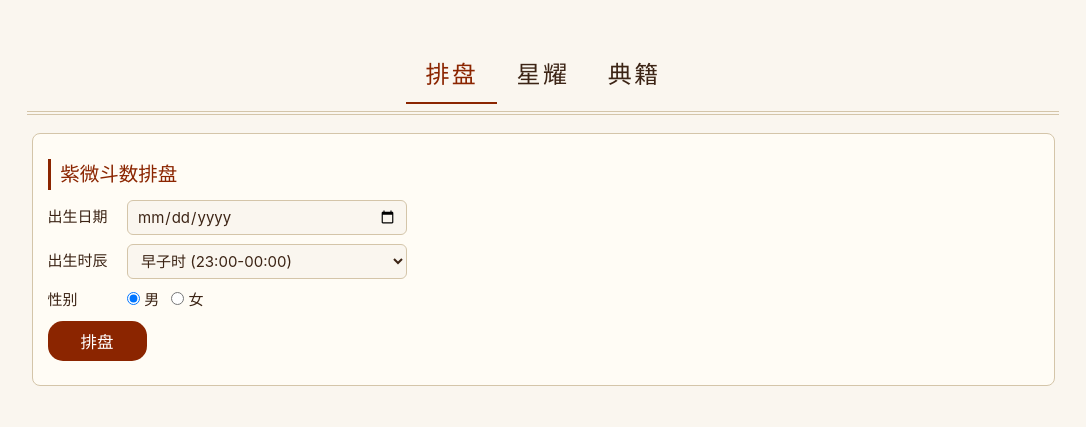
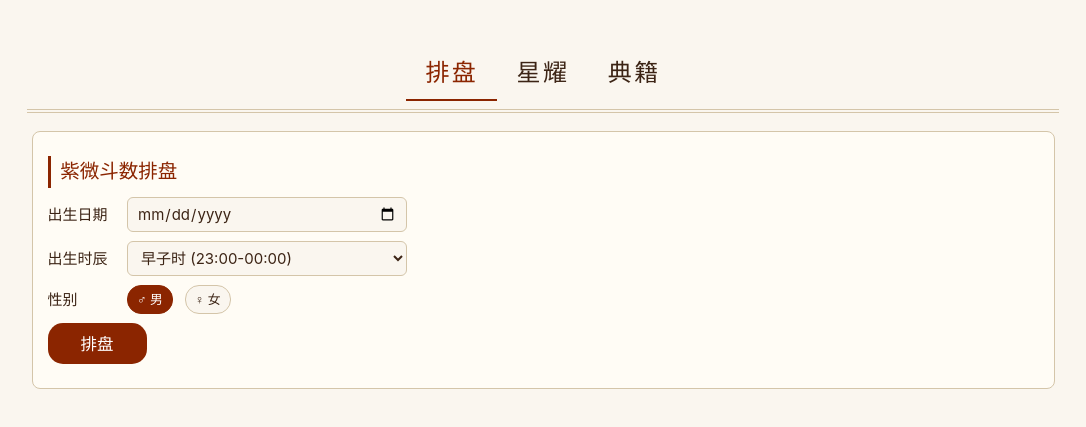
Before and after one commit to goblinjj/Astrology, a Vue app: page / in a window 1280 px wide. Shown: the part 175-602 px from the top of the page, without its empty margins (97-1183 px from the left). Built offline with nearby package versions, Linux system fonts and the light colour scheme.

Commit message:
Refactor: Redesign the compact form layout and enhance the gender selection UI with new toggle buttons in the Paipan view.

```diff
--- a/src/views/Paipan.vue
+++ b/src/views/Paipan.vue
@@ -85,8 +85,12 @@ function getPalaceScopes(p) {
       </div>
       <div class="form-row">
         <span class="label-text">性别</span>
-        <label class="radio-label"><input type="radio" v-model="gender" value="男" /> 男</label>
-        <label class="radio-label"><input type="radio" v-model="gender" value="女" /> 女</label>
+        <label class="gender-toggle" :class="{ active: gender === '男' }">
+          <input type="radio" v-model="gender" value="男" />♂ 男
+        </label>
+        <label class="gender-toggle" :class="{ active: gender === '女' }">
+          <input type="radio" v-model="gender" value="女" />♀ 女
+        </label>
       </div>
       <div class="form-row">
         <button class="btn-generate" @click="generate">排盘</button>
@@ -95,13 +99,22 @@ function getPalaceScopes(p) {
 
     <!-- Compact Form -->
     <div v-if="astrolabe" class="form-compact">
-      <input type="date" v-model="date" class="form-input-sm" />
-      <select v-model="timeIndex" class="form-input-sm">
-        <option v-for="t in TIME_OPTIONS" :key="t.value" :value="t.value">{{ t.label }}</option>
-      </select>
-      <label class="radio-sm"><input type="radio" v-model="gender" value="男" />男</label>
-      <label class="radio-sm"><input type="radio" v-model="gender" value="女" />女</label>
-      <button class="btn-sm" @click="generate">排盘</button>
+      <div class="fc-row">
+        <input type="date" v-model="date" class="form-input-sm" />
+        <select v-model="timeIndex" class="form-input-sm">
+          <option v-for="t in TIME_OPTIONS" :key="t.value" :value="t.value">{{ t.label }}</option>
+        </select>
+      </div>
+      <div class="fc-row">
+        <label class="gender-toggle" :class="{ active: gender === '男' }">
+          <input type="radio" v-model="gender" value="男" />♂ 男
+        </label>
+        <label class="gender-toggle" :class="{ active: gender === '女' }">
+          <input type="radio" v-model="gender" value="女" />♀ 女
+        </label>
+        <span class="fc-spacer"></span>
+        <button class="btn-sm" @click="generate">排盘</button>
+      </div>
     </div>
 
     <!-- Chart -->
@@ -161,9 +174,19 @@ function getPalaceScopes(p) {
 .btn-generate { background: #8b2500; color: #fff; border: none; padding: 0.5em 2em; border-radius: 15px; font-size: 1.1em; font-family: inherit; cursor: pointer; }
 
 /* Compact form */
-.form-compact { display: flex; align-items: center; gap: 0.4em; padding: 0.4em; background: #fffcf5; border: 1px solid #d4c5a9; border-radius: 6px; margin-bottom: 0.5em; flex-wrap: wrap; }
+.form-compact { display: flex; flex-direction: column; gap: 0.4em; padding: 0.4em; background: #fffcf5; border: 1px solid #d4c5a9; border-radius: 6px; margin-bottom: 0.5em; }
+.fc-row { display: flex; align-items: center; gap: 0.4em; }
+.fc-spacer { flex: 1; }
 .form-input-sm { font-family: inherit; font-size: 0.85em; padding: 0.3em; border: 1px solid #d4c5a9; border-radius: 4px; background: #faf6ef; color: #3c2415; }
-.radio-sm { font-size: 0.85em; color: #3c2415; }
+.gender-toggle {
+  display: inline-flex; align-items: center; gap: 2px;
+  padding: 0.25em 0.7em; border: 1px solid #d4c5a9; border-radius: 14px;
+  font-size: 0.85em; color: #3c2415; cursor: pointer;
+  background: #faf6ef; transition: all 0.15s;
+}
+.gender-toggle input { display: none; }
+.gender-toggle:hover { border-color: #8b2500; }
+.gender-toggle.active { background: #8b2500; color: #fff; border-color: #8b2500; }
 .btn-sm { background: #8b2500; color: #fff; border: none; padding: 0.3em 1em; border-radius: 10px; font-family: inherit; cursor: pointer; font-size: 0.85em; }
 
 /* === Chart Grid === */
```
